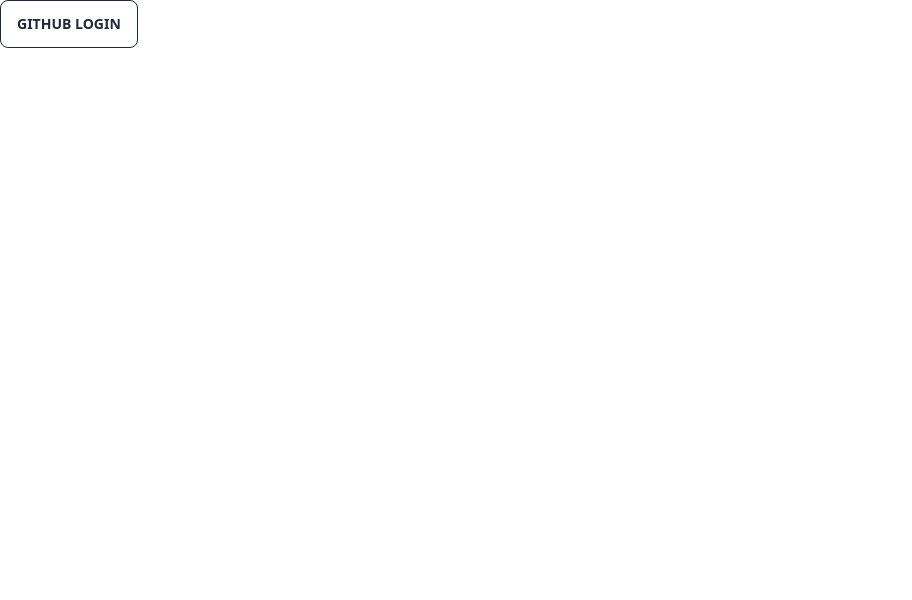
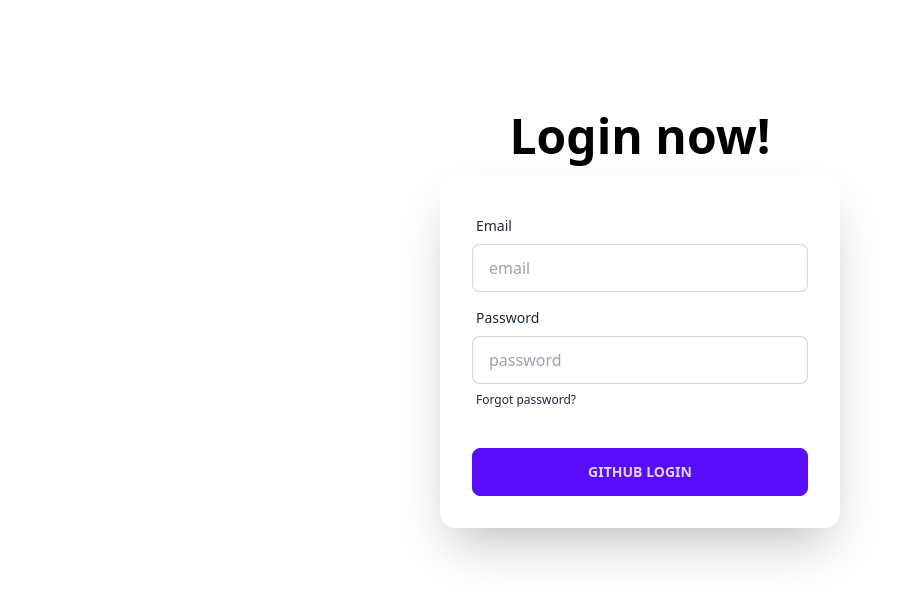
Before and after one commit to Rubayet-billah/terabyte-nextjs, a Next.js app: page /login in a window 1280 px wide. Shown: the top 600 px of the page, without its empty margins (0-912 px from the left). Built offline with nearby package versions, Linux system fonts and the light colour scheme.

Commit message:
login implemented

```diff
--- a/src/components/Header.js
+++ b/src/components/Header.js
@@ -1,4 +1,4 @@
-import { useSession } from "next-auth/react";
+import { signOut, useSession } from "next-auth/react";
 import Link from "next/link";
 import React from "react";
 
@@ -32,7 +32,7 @@
       </li>
       {!userEmail && (
         <li>
-          <a>Login</a>
+          <Link href="/login">Login</Link>
         </li>
       )}
     </>
@@ -78,7 +78,12 @@
             <Link href="/pc-builder" className="btn text-white">
               PC Builder
             </Link>
-            <button className="btn btn-warning md:ml-2">Logout</button>{" "}
+            <button
+              onClick={() => signOut()}
+              className="btn btn-warning md:ml-2"
+            >
+              Logout
+            </button>{" "}
           </>
         )}
       </div>
--- a/src/pages/login.js
+++ b/src/pages/login.js
@@ -2,11 +2,59 @@
 import React from "react";
 
 const LoginPage = () => {
+  const handleLogin = () => {
+    signIn("github", {
+      callbackUrl: `http://localhost:3000/`,
+    });
+  };
   return (
     <div>
-      <button onClick={() => signIn("github")} className="btn btn-outline">
-        GitHub Login
-      </button>
+      <div className="hero min-h-[80vh]">
+        <div className="hero-content flex-col">
+          <div className="text-center lg:text-left">
+            <h1 className="text-5xl font-bold">Login now!</h1>
+            {/* <p className="py-6">
+              Provident cupiditate voluptatem et in. Quaerat fugiat ut assumenda
+              excepturi exercitationem quasi. In deleniti eaque aut repudiandae
+              et a id nisi.
+            </p> */}
+          </div>
+          <div className="card flex-shrink-0 w-full max-w-sm lg:min-w-[400px] shadow-2xl">
+            <div className="card-body">
+              <div className="form-control">
+                <label className="label">
+                  <span className="label-text">Email</span>
+                </label>
+                <input
+                  type="text"
+                  placeholder="email"
+                  className="input input-bordered"
+                />
+              </div>
+              <div className="form-control">
+                <label className="label">
+                  <span className="label-text">Password</span>
+                </label>
+                <input
+                  type="text"
+                  placeholder="password"
+                  className="input input-bordered"
+                />
+                <label className="label">
+                  <a href="#" className="label-text-alt link link-hover">
+                    Forgot password?
+                  </a>
+                </label>
+              </div>
+              <div className="form-control mt-6">
+                <button onClick={handleLogin} className="btn btn-primary">
+                  Github Login
+                </button>
+              </div>
+            </div>
+          </div>
+        </div>
+      </div>
     </div>
   );
 };
```
